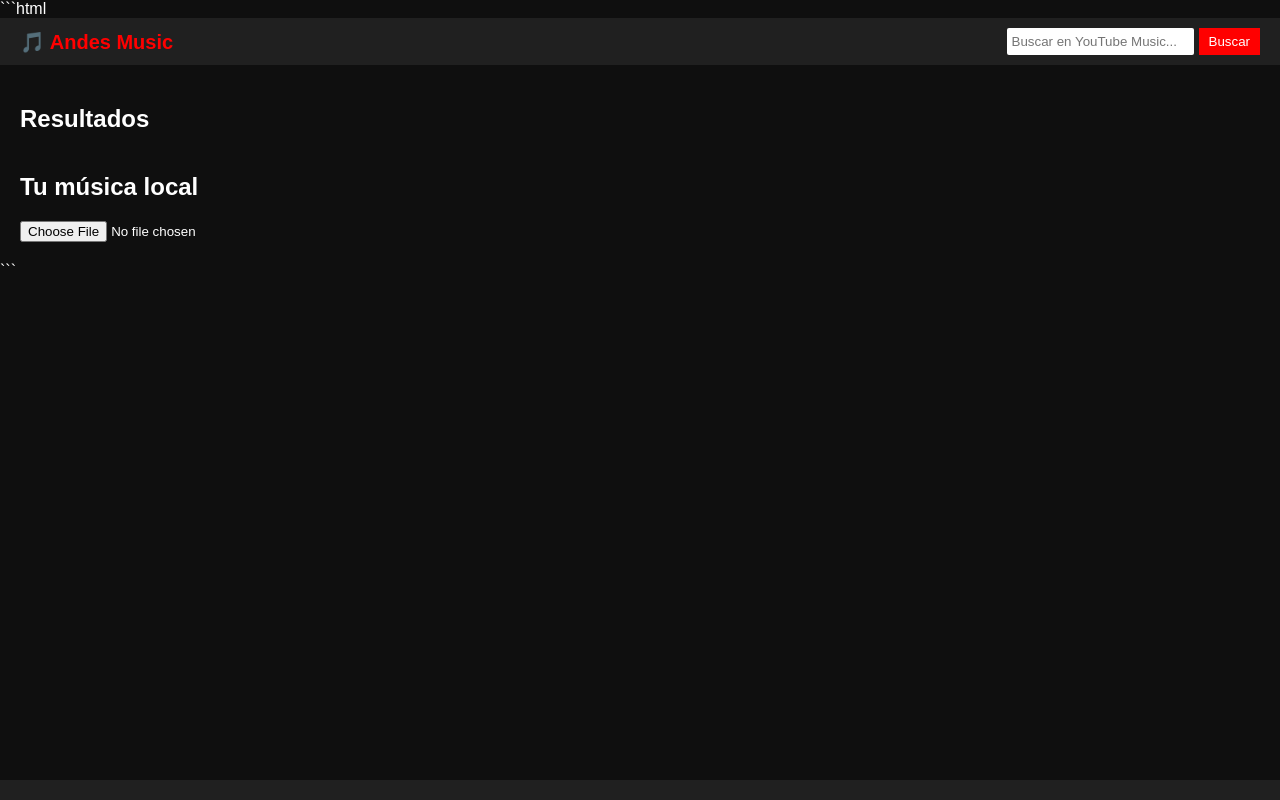
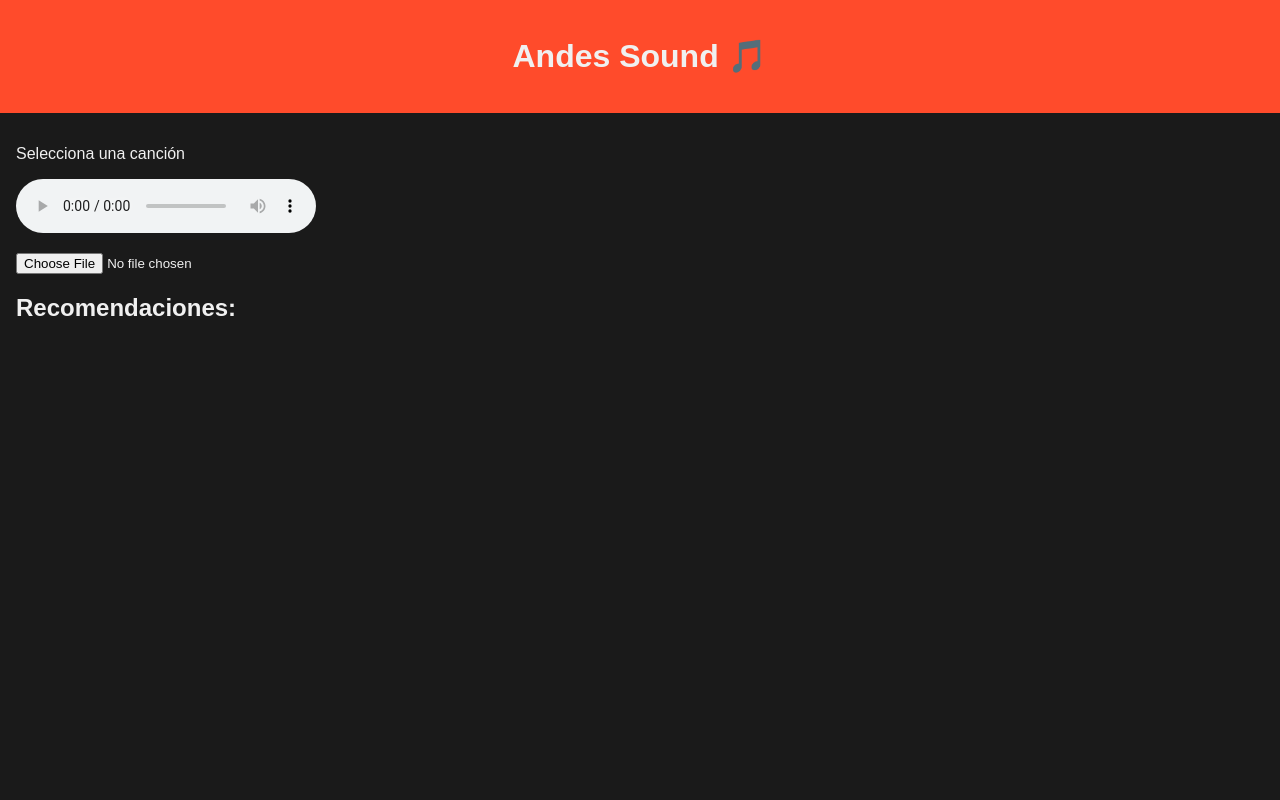
Before and after one commit to andresc1108/Andes_Sound, a Flask app: page / in a window 1280 px wide. Run offline with Flask 3, Linux system fonts and the light colour scheme.

Commit message:
Corregido

````diff
--- /dev/null
+++ b/static/css/style.css
@@ -0,0 +1,39 @@
+body {
+    font-family: Arial, sans-serif;
+    margin: 0;
+    padding: 0;
+    background: #1a1a1a;
+    color: #f0f0f0;
+}
+
+header {
+    text-align: center;
+    padding: 1rem;
+    background: #ff4b2b;
+}
+
+header .logo {
+    width: 80px;
+    display: block;
+    margin: 0 auto 0.5rem;
+}
+
+main {
+    padding: 1rem;
+}
+
+#player-section, #file-section {
+    margin-bottom: 1rem;
+}
+
+#playlist li, #recommendations li {
+    list-style: none;
+    margin: 0.5rem 0;
+    padding: 0.5rem;
+    background: #333;
+    cursor: pointer;
+}
+
+#playlist li:hover, #recommendations li:hover {
+    background: #555;
+}
--- a/templates/index.html
+++ b/templates/index.html
@@ -1,181 +1,36 @@
-```html
 <!DOCTYPE html>
 <html lang="es">
 <head>
-  <meta charset="UTF-8">
-  <meta name="viewport" content="width=device-width, initial-scale=1.0">
-  <title>Andes Music</title>
-  <style>
-    body {
-      margin: 0;
-      font-family: Arial, sans-serif;
-      background-color: #0f0f0f;
-      color: white;
-    }
-    header {
-      display: flex;
-      align-items: center;
-      padding: 10px 20px;
-      background-color: #202020;
-    }
-    header h1 {
-      margin: 0;
-      font-size: 20px;
-      color: #ff0000;
-    }
-    .search-bar {
-      margin-left: auto;
-      display: flex;
-      gap: 5px;
-    }
-    .search-bar input {
-      padding: 5px;
-      border: none;
-      border-radius: 2px;
-    }
-    .search-bar button {
-      padding: 6px 10px;
-      border: none;
-      background-color: #ff0000;
-      color: white;
-      cursor: pointer;
-    }
-    main {
-      padding: 20px;
-    }
-    .videos {
-      display: grid;
-      grid-template-columns: repeat(auto-fill, minmax(200px, 1fr));
-      gap: 15px;
-    }
-    .video {
-      background-color: #181818;
-      padding: 10px;
-      border-radius: 8px;
-      cursor: pointer;
-      transition: transform 0.2s;
-    }
-    .video:hover {
-      transform: scale(1.05);
-    }
-    .video img {
-      width: 100%;
-      border-radius: 8px;
-    }
-    .video p {
-      margin: 5px 0 0;
-      font-size: 14px;
-    }
-    .player {
-      position: fixed;
-      bottom: 0;
-      left: 0;
-      right: 0;
-      background-color: #202020;
-      padding: 10px;
-    }
-    iframe, audio {
-      width: 100%;
-      height: 80px;
-      border: none;
-    }
-  </style>
+    <meta charset="UTF-8">
+    <meta name="viewport" content="width=device-width, initial-scale=1.0">
+    <title>Andes Sound</title>
+    <link rel="stylesheet" href="/static/css/style.css">
 </head>
 <body>
-  <header>
-    <h1>🎵 Andes Music</h1>
-    <div class="search-bar">
-      <input type="text" id="buscarInput" placeholder="Buscar en YouTube Music...">
-      <button id="buscarBtn">Buscar</button>
-    </div>
-  </header>
+    <header>
+        <h1>Andes Sound 🎵</h1>
+    </header>
 
-  <main>
-    <h2>Resultados</h2>
-    <div class="videos" id="resultados"></div>
+    <main>
+        <section id="player-section">
+            <p id="nowPlaying">Selecciona una canción</p>
+            <audio id="audioPlayer" controls></audio>
+        </section>
 
-    <h2>Tu música local</h2>
-    <input type="file" id="fileInput" accept="audio/*">
-  </main>
+        <section id="file-section">
+            <input type="file" id="fileInput" accept="audio/*">
+        </section>
 
-  <div class="player">
-    <!-- Aquí irá el reproductor -->
-    <div id="ytPlayer"></div>
-    <audio id="audioPlayer" controls style="display:none;"></audio>
-  </div>
+        <section id="playlist-section">
+            <ul id="playlist"></ul>
+        </section>
 
-  <script>
-    // 🔑 Coloca tu API Key aquí
-    const API_KEY = "AIzaSyBNpp5pYvnZBcj5gfaYN8GaZfmn3u4wkKc";
-    const BASE_URL = "https://www.googleapis.com/youtube/v3/search";
+        <section id="recommendation-section">
+            <h2>Recomendaciones:</h2>
+            <ul id="recommendations"></ul>
+        </section>
+    </main>
 
-    const audioPlayer = document.getElementById("audioPlayer");
-    const fileInput = document.getElementById("fileInput");
-    let ytPlayer;
-
-    // --- Reproducir música local ---
-    fileInput.addEventListener("change", (event) => {
-      const file = event.target.files[0];
-      if (file) {
-        const url = URL.createObjectURL(file);
-        if (ytPlayer) ytPlayer.stopVideo(); // parar YouTube si estaba sonando
-        document.getElementById("ytPlayer").innerHTML = ""; // ocultar iframe
-        audioPlayer.style.display = "block";
-        audioPlayer.src = url;
-        audioPlayer.play();
-      }
-    });
-
-    // --- Buscar videos en YouTube ---
-    async function searchVideos(query) {
-      try {
-        const response = await fetch(`${BASE_URL}?part=snippet&type=video&maxResults=8&q=${query}&key=${API_KEY}`);
-        const data = await response.json();
-        mostrarResultados(data.items);
-      } catch (error) {
-        console.error("Error buscando videos:", error);
-      }
-    }
-
-    function mostrarResultados(videos) {
-      const contenedor = document.getElementById("resultados");
-      contenedor.innerHTML = "";
-      videos.forEach(video => {
-        const videoId = video.id.videoId;
-        const thumb = video.snippet.thumbnails.medium.url;
-        const title = video.snippet.title;
-
-        const div = document.createElement("div");
-        div.classList.add("video");
-        div.innerHTML = `
-          <img src="${thumb}" alt="${title}">
-          <p>${title}</p>
-        `;
-        div.addEventListener("click", () => {
-          reproducirVideo(videoId);
-        });
-        contenedor.appendChild(div);
-      });
-    }
-
-    // --- Reproducir video en el iframe ---
-    function reproducirVideo(videoId) {
-      audioPlayer.pause();
-      audioPlayer.style.display = "none";
-      document.getElementById("ytPlayer").innerHTML = `
-        <iframe width="100%" height="80"
-          src="https://www.youtube.com/embed/${videoId}?autoplay=1"
-          frameborder="0" allow="autoplay; encrypted-media" allowfullscreen>
-        </iframe>
-      `;
-    }
-
-    // --- Evento del botón buscar ---
-    document.getElementById("buscarBtn").addEventListener("click", () => {
-      let query = document.getElementById("buscarInput").value;
-      if (query) searchVideos(query);
-    });
-  </script>
+    <script src="/static/js/main.js"></script>
 </body>
 </html>
-```
````
Also changed, not shown: static/js/main.css (added, +73 -0 lines), templates/ai.html (added, +26 -0 lines), templates/explore.html (added, +29 -0 lines), templates/upload.html (added, +27 -0 lines).
